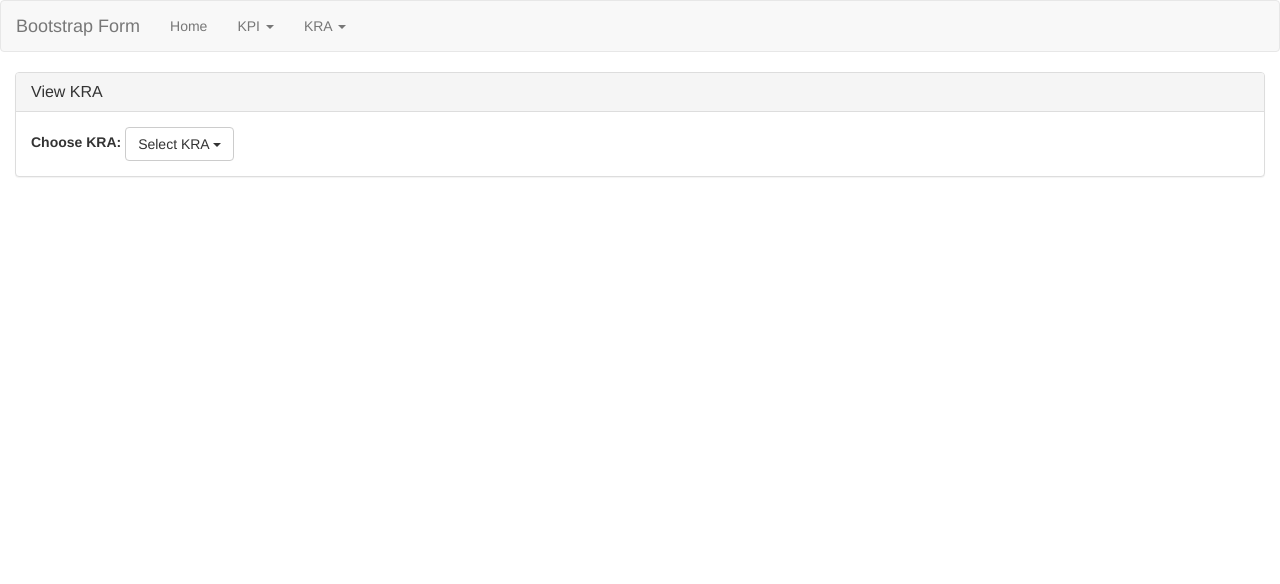
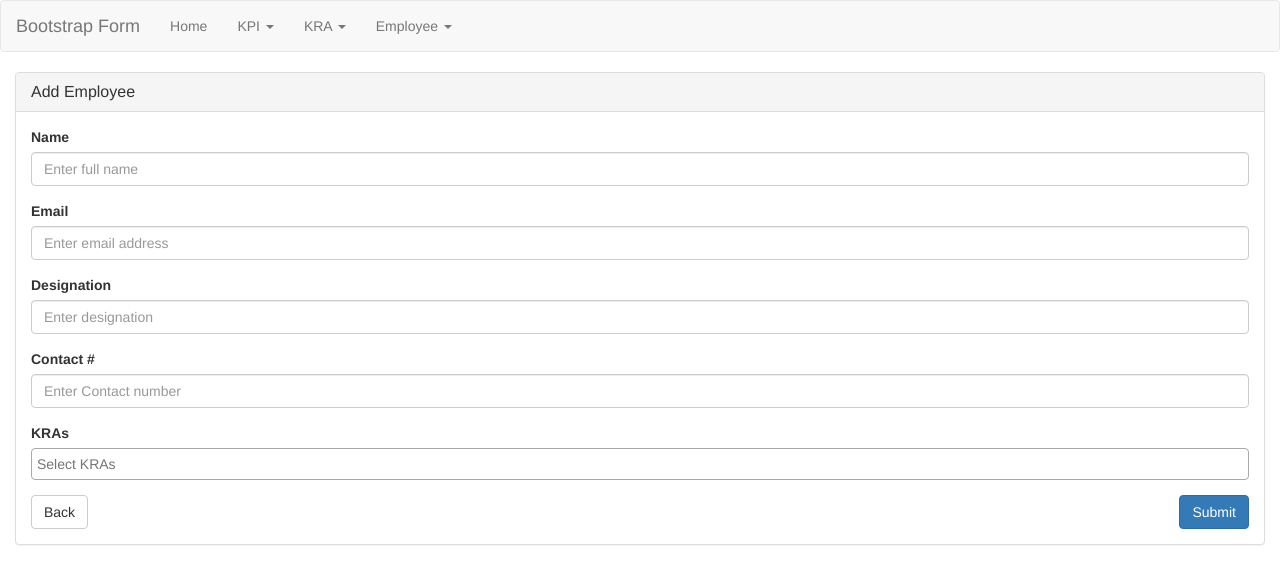
Before and after one commit to umairqamar/CodeIgniter, a CodeIgniter app: page /database/ in a window 1280 px wide. Shown: the top 584 px of the page. Run offline with CodeIgniter, Linux system fonts and the light colour scheme; data comes from the database, SQL or seed files in the repository; both versions use the stored data as it was after the commit.

Commit message:
-Employee
- Add Employee
- View Employee
- Database Changes
- Routes Configurations

```diff
--- a/application/config/routes.php
+++ b/application/config/routes.php
@@ -56,3 +56,6 @@ $route['translate_uri_dashes'] = FALSE;
 $route['form'] = 'form';
 $route['add_data'] = 'form/add_data';
 $route['add_category'] = 'form/add_category';
+
+$route['form/view_kra'] = 'form/view_kra/NULL';
+$route['form/view_employee'] = 'form/view_employee/NULL';
--- a/application/controllers/Form.php
+++ b/application/controllers/Form.php
@@ -15,7 +15,7 @@ class Form extends CI_Controller {
     public function index()
     {
 
-       $this->view_kra($id = NULL);
+       $this->add_employee($id = NULL);
 
 
     }
@@ -167,10 +167,7 @@ class Form extends CI_Controller {
         $data['kpi'] = $this->My_model->get_kpi();
         $this->load->view('kra/add_kra',$data);
 
-
         if ($_SERVER["REQUEST_METHOD"] == "POST") {
-
-
             $this->form_validation->set_rules('code', 'Code', 'required|max_length[50]|is_unique[kra.code]'
                 ,array(
                     'is_unique'     => 'This %s already exists.'
@@ -182,13 +179,9 @@ class Form extends CI_Controller {
                 $db_data = array();
                 $db_data['code'] = $this->input->post('code', TRUE);
                 $db_data['description'] = $this->input->post('description', TRUE);
-
                 $db_kra = array();
                 $db_kra['kpi'] = $this->input->post('kpi', TRUE);
-
                 $this->My_model->add_kra($db_data,$db_kra);
-
-
 
                 $this->session->set_flashdata('message', 'Record added successfully');
                 redirect('form/add_kra');
@@ -279,6 +272,59 @@ class Form extends CI_Controller {
     }
 
 
+    public function add_employee(){
+        $data = array();
+        $data['title'] = "Add Employee";
+        $data['kra'] = $this->My_model->get_kra_list();
+        $this->load->view('employee/add',$data);
+
+        if ($_SERVER["REQUEST_METHOD"] == "POST") {
+
+            $this->form_validation->set_rules('name', 'Name', 'required');
+            $this->form_validation->set_rules('email', 'Email', 'required|valid_email|is_unique[employee.email]'
+                ,array(
+                    'is_unique'     => 'Employee with %s already exists.'
+                )
+            );
+            $this->form_validation->set_rules('contact', 'Contact Number', 'numeric');
+            //$this->form_validation->set_rules('kra', 'KRA', 'required');
+
+            if ($this->form_validation->run() != FALSE){
+                $db_data = array();
+                $db_data['name'] = $this->input->post('name', TRUE);
+                $db_data['email'] = $this->input->post('email', TRUE);
+                $db_data['designation'] = $this->input->post('designation', TRUE);
+                $db_data['contact_num'] = $this->input->post('contact', TRUE);
+
+
+                $selected_kra = array();
+                $selected_kra['kra'] = $this->input->post('kra', TRUE);
+                $this->My_model->add_employee($db_data,$selected_kra);
+
+                $this->session->set_flashdata('message', 'Record added successfully');
+                redirect('form/add_employee');
+            }
+            else{
+                $this->session->set_flashdata('error', validation_errors());
+                redirect('form/add_employee');
+            }
+        }
+
+    }
+
+    public function view_employee($id){
+        $data = array();
+        $data['title'] = "View Employee";
+        $data['employee'] = $this->My_model->get_employee_list();
+
+        if (isset($id) && !is_null($id) && is_numeric($id)){
+            $data['detail'] = $this->My_model->get_employee_where($id);
+        }
+
+        $this->load->view('employee/view',$data);
+
+    }
+
 
 
 }
--- a/application/models/my_model.php
+++ b/application/models/my_model.php
@@ -36,8 +36,6 @@ class My_model extends CI_Model {
         return  $this->db->get();
     }
 
-
-
     public function get_kpi_where($id){
         $this->db->select('kpi_id,kpi_description,type,level,p_category,num,denom,category,description');
         $this->db->from('kpi');
@@ -73,11 +71,6 @@ class My_model extends CI_Model {
             $this->db->insert('kpi_kra');
         }
         $this->db->trans_complete();
-
-
-
-
-
     }
 
     //Return details of KRAs
@@ -98,12 +91,7 @@ class My_model extends CI_Model {
         //$this->db->where('kra_id',$id);
         return $this->db->get();
 
-
-
-
     }
-
-
 
     public function get_kra_where($id){
         $this->db->from('kra');
@@ -146,7 +134,6 @@ class My_model extends CI_Model {
         return $kra = $kra[0];
     }
 
-
     public function update_kra($id,$db_data,$kra){
 
         $this->db->trans_start();
@@ -182,5 +169,40 @@ class My_model extends CI_Model {
 
     }
 
+    public function add_employee($data,$kra){
+        $this->db->trans_start();
+        $this->db->insert("employee",$data);
+
+        $insert_id = $this->db->insert_id();
+
+        $kra_list = $kra['kra'];
+
+        for ($i=0; $i < count(array_flatten($kra)) ; $i++){
+            $this->db->set('employee_id', $insert_id);
+            $this->db->set('kra_id', $kra_list[$i]);
+            $this->db->insert('employee_kra');
+        }
+        $this->db->trans_complete();
+    }
+
+    //Return details of Employees
+    public function get_employee_list(){
+        $this->db->from('employee');
+        $this->db->order_by("employee_id", "asc");
+        return $this->db->get();
+    }
+
+    public function get_employee_where($id){
+        $this->db->from('employee');
+        $this->db->join('employee_kra', 'employee.employee_id = employee_kra.employee_id');
+        $this->db->join('kra', 'employee_kra.kra_id = kra.kra_id');
+        $this->db->where('employee.employee_id', $id);
+        $this->db->order_by("employee.employee_id", "asc");
+
+        return $this->db->get();
+
+        //return $kpi = $kpi[0];
+
+    }
 
 }
--- /dev/null
+++ b/application/views/employee/add.php
@@ -0,0 +1,96 @@
+<?php include(VIEWPATH."_header.php"); ?>
+<div class="container-fluid">
+    <div class="row">
+        <div class="col-md-12 " >
+
+            <div class="panel panel-default">
+                <div class="panel-heading">
+                    <h3 class="panel-title">Add Employee</h3>
+                </div>
+                <div class="panel-body">
+
+                    <?php
+                    $message = $this->session->flashdata('message');
+                    $error = $this->session->flashdata('error');
+                    if (isset($message)){ ?>
+                        <div style="text-align:center;" class="alert alert-success" role="alert">
+                            <span class="glyphicon glyphicon-exclamation-sign"></span>
+                            <?php echo $message;?>
+                            <button type="button" class="close" data-dismiss="alert">x</button>
+                        </div>
+                        <?php
+                    }
+
+                    else if (isset($error)){ ?>
+                        <div style="text-align:center;" class="alert alert-danger" role="alert">
+                            <span class="glyphicon glyphicon-exclamation-sign"></span>
+                            <?php echo $error; ?>
+                            <button type="button" class="close" data-dismiss="alert">x</button>
+                        </div>
+                        <?php
+                    }
+                    ?>
+
+                    <?php echo form_open('form/add_employee',array('name' => 'add_employee','id' => 'add_employee')); ?>
+                    <div class="form-group">
+                        <label>Name</label>
+                        <input type="text" class="form-control" id="name" name="name" placeholder="Enter full name" required>
+                    </div>
+
+                    <div class="form-group">
+                        <label>Email</label>
+                        <input type="email" class="form-control" id="email" name="email" placeholder="Enter email address" required>
+                    </div>
+
+                    <div class="form-group">
+                        <label>Designation</label>
+                        <input type="text" class="form-control" id="designation" name="designation" placeholder="Enter designation" >
+                    </div>
+
+
+                    <div class="form-group">
+                        <label>Contact #</label>
+                        <input type="text" class="form-control" id="contact" name="contact" placeholder="Enter Contact number" >
+                    </div>
+
+
+                    <div class="form-group">
+                        <label>KRAs</label>
+<!--                        <p class="help-block">Hold down the Ctrl (windows) / Command (Mac) button to select multiple options.</p>-->
+                        <select class="kra_list form-control" id="kra[]" name="kra[]"   multiple="multiple" required>
+                            <?php
+                            if($kra->result_id->num_rows > 0){
+                                foreach($kra->result() as $u){ ?>
+                                    <option value="<?php echo $u->kra_id;?>">
+<!--                                        --><?php //echo "Id:".$u->kpi_id. "-" .$u->type. "- Level:" .$u->level."-".$u->category;?>
+                                        <?php echo $u->code;?>
+                                    </option>
+                                    <?php
+                                }
+                            }
+                            ?>
+                        </select>
+                    </div>
+
+
+
+<!--                    <a href="--><?php //echo base_url();?><!--" class="btn btn-default pull-left">Back</a>-->
+                    <button onclick="goBack()" name="btn_submit"  class="btn btn-default pull-left">Back</button>
+                    <button type="submit" name="btn_submit"  class="btn btn-primary pull-right">Submit</button>
+                    <?php echo form_close(); ?>
+
+                </div>
+            </div>
+
+        </div>
+
+
+    </div>
+</div>
+
+<?php include(VIEWPATH."_footer.php") ?>
+<script type="text/javascript">
+    $('.kra_list').select2({
+        placeholder: 'Select KRAs'
+    });
+</script>
--- a/application/views/kra/view_kra.php
+++ b/application/views/employee/view.php
@@ -5,7 +5,7 @@
 
             <div class="panel panel-default">
                 <div class="panel-heading">
-                    <h3 class="panel-title">View KRA</h3>
+                    <h3 class="panel-title">View Employee</h3>
                 </div>
                 <div class="panel-body">
                     <?php
@@ -30,19 +30,19 @@
                     }
                     ?>
 
-                    <label>Choose KRA: </label>
+                    <label>Choose Employee: </label>
 
                     <div class="btn-group">
                         <!-- Single button -->
                         <div class="btn-group">
-                            <button type="button" class="btn btn-default dropdown-toggle" data-toggle="dropdown" aria-haspopup="true" aria-expanded="false">
-                                Select KRA <span class="caret"></span>
+                            <button type="button" class="btn btn-default dropdown-toggle " data-toggle="dropdown" aria-haspopup="true" aria-expanded="false">
+                                Select Employee <span class="caret"></span>
                             </button>
                         <ul class="dropdown-menu">
                             <?php
-                             if ($kra->result_id->num_rows >0){
-                                 foreach ($kra->result() as $k) { ?>
-                                     <li><a href="<?php echo site_url("/form/view_kra/".$k->kra_id) ?>"><?php echo $k->code?></a></li>
+                             if ($employee->result_id->num_rows >0){
+                                 foreach ($employee->result() as $k) { ?>
+                                     <li><a href="<?php echo site_url("/form/view_employee/".$k->employee_id) ?>"><?php echo $k->name?></a></li>
                                  <?php
                                  }
                              }
@@ -55,21 +55,22 @@
 
                     <?php if($this->uri->segment(3) && is_numeric($this->uri->segment(3)) && !is_null($this->uri->segment(3))){ ?>
 
-                        <?php if($kra_detail->result_id->num_rows > 0){ ?>
-                            <h4><?php echo $kra_detail->result()['0']->code;?></h4>
-                            <p class="help-block"><?php echo $kra_detail->result()['0']->description;?></p>
+                        <?php if($detail->result_id->num_rows > 0){ ?>
+                            <h4><?php echo $detail->result()['0']->name;?>  <small><?php echo $detail->result()['0']->designation;?></small></h4>
+
+                            <p><span class=" glyphicon glyphicon-envelope" aria-hidden="true"> <?php echo $detail->result()['0']->email;?></span></p>
+
+                            <p><span class="glyphicon glyphicon-phone" aria-hidden="true"> <?php echo $detail->result()['0']->contact_num;?></span></p>
+
                             <table class="table table">
 
                             <?php
-                            foreach($kra_detail->result() as $u){ ?>
+                            foreach($detail->result() as $u){ ?>
                                 <tr>
-                                    <td><?php echo $u->kpi_description;?></td>
-                                    <td><?php echo get_type($u->type);?></td>
-                                    <td><?php echo $u->level;?></td>
-                                    <td><?php echo $u->num;?></td>
-                                    <td><?php echo $u->denom;?></td>
+                                    <td><?php echo $u->code;?></td>
+                                    <td><?php echo $u->description;?></td>
                                     <td>
-                                        <a href="<?php echo site_url("/form/delete_kpi_kra/".$u->kra_id."/".$u->kpi_id); ?>" onclick="return confirm('Are you sure you want to delete this KPI?')"><span class="glyphicon glyphicon-remove" aria-hidden="true"></span> Delete</a>
+                                        <a href="<?php echo site_url("/form/delete_kra_emp/".$u->employee_id."/".$u->kra_id); ?>" onclick="return confirm('Are you sure you want to delete this KRA from this Employee?')"><span class="glyphicon glyphicon-remove" aria-hidden="true"></span> Delete</a>
                                     </td>
                                 </tr>
                                 <?php
@@ -82,9 +83,9 @@
                         </table>
 
                         <div class="btn-group pull-right" role="group" >
-                            <a href="<?php echo site_url("/form/add_kra/")?>" type="button" class="btn btn-default">Add KRA</a>
-                            <a href="<?php echo site_url("/form/edit_kra/".$kra_detail->result()['0']->kra_id)?>" type="button" class="btn btn-default">Edit KRA</a>
-                            <a href="<?php echo site_url("/form/delete_kra/".$kra_detail->result()['0']->kra_id)?>" type="button" class="btn btn-default" onclick="return confirm('Are you sure you want to delete this KRA?')">Delete KRA</a>
+                            <a href="<?php echo site_url("/form/add_employee/")?>" type="button" class="btn btn-default">Add Employee</a>
+                            <a href="<?php echo site_url("/form/edit_kra/".$detail->result()['0']->employee_id)?>" type="button" class="btn btn-default">Edit Employee</a>
+                            <a href="<?php echo site_url("/form/delete_kra/".$detail->result()['0']->employee_id)?>" type="button" class="btn btn-default" onclick="return confirm('Are you sure you want to delete this Employee?')">Delete Employee</a>
                         </div>
 
                         <?php
@@ -96,5 +97,4 @@
 </div>
 
 
-
 <?php include(VIEWPATH."_footer.php") ?>
--- a/application/views/navbar.php
+++ b/application/views/navbar.php
@@ -20,11 +20,21 @@
                 <a class="dropdown-toggle" data-toggle="dropdown" href="<?php echo base_url()."form/view_kra";?>">KRA
                     <span class="caret"></span></a>
                 <ul class="dropdown-menu">
-                    <li><a href="<?php echo base_url()."form/view_kra/NULL";?>">View KRAs</a></li>
+                    <li><a href="<?php echo base_url()."form/view_kra/";?>">View KRAs</a></li>
                     <li><a href="<?php echo base_url()."form/add_kra";?>">Add KRA</a></li>
                 </ul>
             </li>
+
+            <li class="dropdown">
+                <a class="dropdown-toggle" data-toggle="dropdown" href="<?php echo base_url()."form/view_employee";?>">Employee
+                    <span class="caret"></span></a>
+                <ul class="dropdown-menu">
+                    <li><a href="<?php echo base_url()."form/view_employee/";?>">View Employees</a></li>
+                    <li><a href="<?php echo base_url()."form/add_employee";?>">Add Employee</a></li>
+                </ul>
+            </li>
         </ul>
+
     </div>
 </nav>
 <?php
```
Also changed, not shown: codeigniter.sql (+85 -19 lines).
